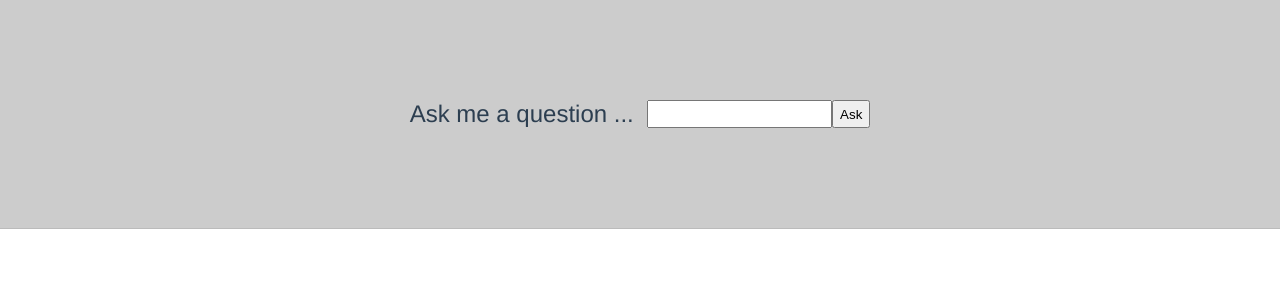
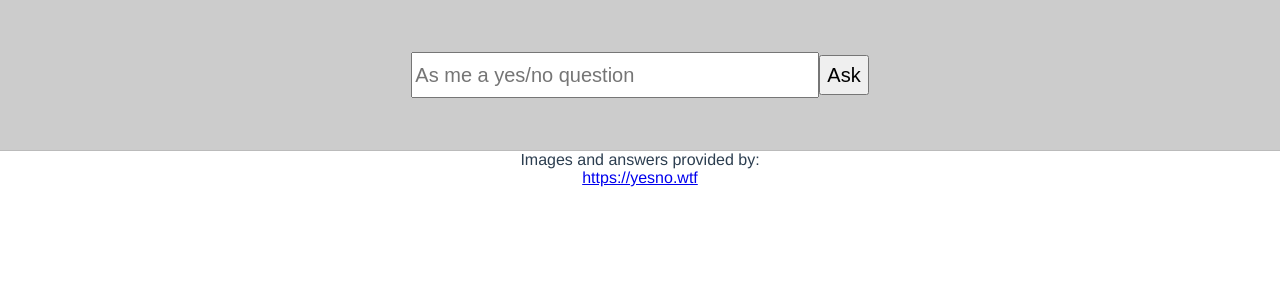
Before and after one commit to jimmyvancura/yesno, a Vue app: page /#/ in a window 1280 px wide. Shown: the top 300 px of the page. Built offline with nearby package versions, Linux system fonts and the light colour scheme.

Commit message:
added validation and some formatting

```diff
--- a/package.json
+++ b/package.json
@@ -14,6 +14,7 @@
   },
   "dependencies": {
     "axios": "^0.17.1",
+    "vee-validate": "^2.0.0",
     "vue": "^2.5.2",
     "vue-router": "^3.0.1",
     "vuex": "^3.0.1"
--- a/src/components/Answers.vue
+++ b/src/components/Answers.vue
@@ -1,8 +1,10 @@
 <template>
   <div class="question">
-    <div v-for="question in questions" v-bind:key="question.key">
-      <div>{{ question.question }}</div>
-      <img class="answerImage" :src="question.image"/>
+    Images and answers provided by: <a href="https://yesno.wtf" target="_new">https://yesno.wtf</a>
+    <div v-for="(question, index) in questions" v-bind:key="question.key">
+      <div class="questionText">{{ question.question }}</div>
+      <img v-bind:class="[(index===0) ? 'answerImage' : 'answerImageSmall']" :src="question.image"/>
+      <div>({{ question.answer }})</div>
     </div>
   </div>
 </template>
@@ -23,13 +25,18 @@ export default {
 .question {
   display: flex;
   flex-direction: column;
+  margin-bottom: 20px;
 }
 
-.results {
-  margin-top: 25px;
+.questionText {
+  margin-top: 20px;
 }
 
 .answerImage {
-  width: 200px;
+  width: 300px;
+}
+
+.answerImageSmall {
+  width: 100px;
 }
 </style>
--- a/src/components/HelloWorld.vue
+++ /dev/null
@@ -1,51 +0,0 @@
-<template>
-  <div class="hello">
-    <h1>{{ msg }}</h1>
-    <h2>Essential Links</h2>
-    <ul>
-      <li><a href="https://vuejs.org" target="_blank">Core Docs</a></li>
-      <li><a href="https://forum.vuejs.org" target="_blank">Forum</a></li>
-      <li><a href="https://chat.vuejs.org" target="_blank">Community Chat</a></li>
-      <li><a href="https://twitter.com/vuejs" target="_blank">Twitter</a></li>
-      <br>
-      <li><a href="http://vuejs-templates.github.io/webpack/" target="_blank">Docs for This Template</a></li>
-    </ul>
-    <h2>Ecosystem</h2>
-    <ul>
-      <li><a href="http://router.vuejs.org/" target="_blank">vue-router</a></li>
-      <li><a href="http://vuex.vuejs.org/" target="_blank">vuex</a></li>
-      <li><a href="http://vue-loader.vuejs.org/" target="_blank">vue-loader</a></li>
-      <li><a href="https://github.com/vuejs/awesome-vue" target="_blank">awesome-vue</a></li>
-    </ul>
-  </div>
-</template>
-
-<script>
-export default {
-  name: 'HelloWorld',
-  data () {
-    return {
-      msg: 'Welcome to Your Vue.js App',
-      questions: store.state.questions
-    }
-  }
-}
-</script>
-
-<!-- Add "scoped" attribute to limit CSS to this component only -->
-<style scoped>
-h1, h2 {
-  font-weight: normal;
-}
-ul {
-  list-style-type: none;
-  padding: 0;
-}
-li {
-  display: inline-block;
-  margin: 0 10px;
-}
-a {
-  color: #42b983;
-}
-</style>
--- a/src/components/Home.vue
+++ b/src/components/Home.vue
@@ -1,9 +1,11 @@
 <template>
   <div class="content">
     <div class="ask">
-      <div>{{ msg }}&nbsp;</div>
-      <input type="text" v-model="question" />
-      <button type="button" @click="getAnswer">Ask</button>
+      <div class="askControls">
+        <input id="askInput" data-vv-validate-on="none" v-validate="'required'" type="text" name="question" v-model="question" placeholder="As me a yes/no question" />
+        <button id="askButton" type="button" @click="getAnswer">Ask</button>
+      </div>
+      <span v-show="errors.has('question')" class="help is-danger">{{ errors.first('question') }}</span>
     </div>
     <Answers />
   </div>
@@ -18,7 +20,6 @@ export default {
   name: 'Home',
   data () {
     return {
-      msg: 'Ask me a question ... ',
       question: ''
     }
   },
@@ -27,17 +28,24 @@ export default {
   },
   methods: {
     getAnswer() {
-      axios.get('https://yesno.wtf/api')
+
+      this.$validator.validateAll().then((result) => {
+        if (!result) {
+          return;
+        }
+
+        axios.get('https://yesno.wtf/api')
         .then(response => {
           const data = response.data;
            store.dispatch({
             type: 'addQuestion',
             question: { answer: data.answer, image: data.image, key: store.state.questions.length, question: this.question }
           })
-      })
-      .catch(e => {
-        // this.errors.push(e)
-      })
+        })
+        .catch(e => {
+          // this.errors.push(e)
+        })
+      });
     }
   }
 }
@@ -52,13 +60,24 @@ export default {
 
 .ask {
   display: flex;
+  flex-direction: column;
   justify-content: center;
-  padding: 100px;
+  height: 150px;
   background-color: #ccc;
   border-bottom: solid 1px #bbb;
   font-size: 24px;
 }
 
+#askInput {
+  width: 400px;
+  height: 40px;
+  font-size: 20px;
+}
+
+#askButton {
+  height: 40px;
+  font-size: 20px;
+}
 .results {
   margin-top: 25px;
 }
--- a/src/router/index.js
+++ b/src/router/index.js
@@ -1,9 +1,10 @@
 import Vue from 'vue'
 import Router from 'vue-router'
-import HelloWorld from '@/components/HelloWorld'
+import VeeValidate from 'vee-validate';
 import Home from '@/components/Home'
 
 Vue.use(Router)
+Vue.use(VeeValidate);
 
 export default new Router({
   routes: [
```
